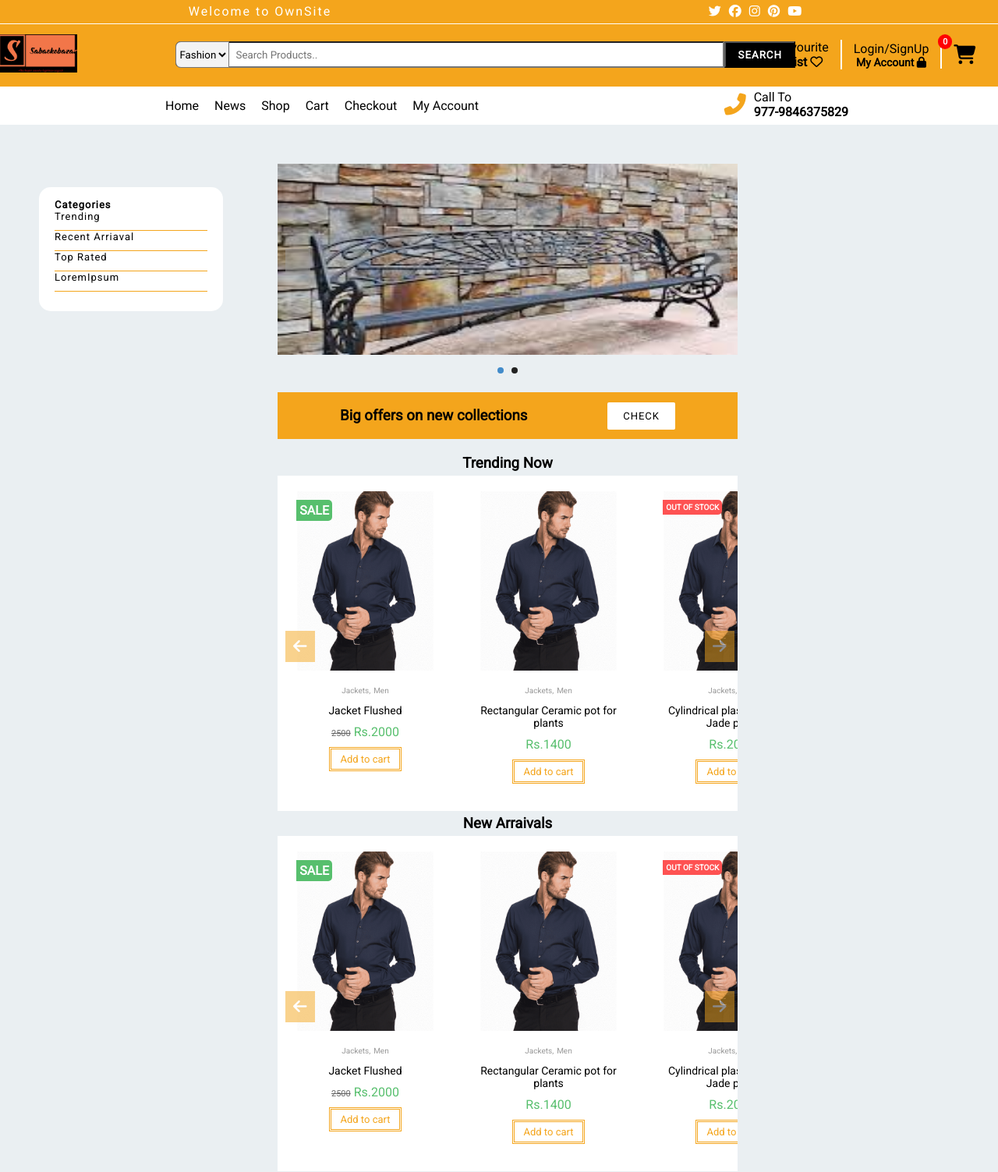
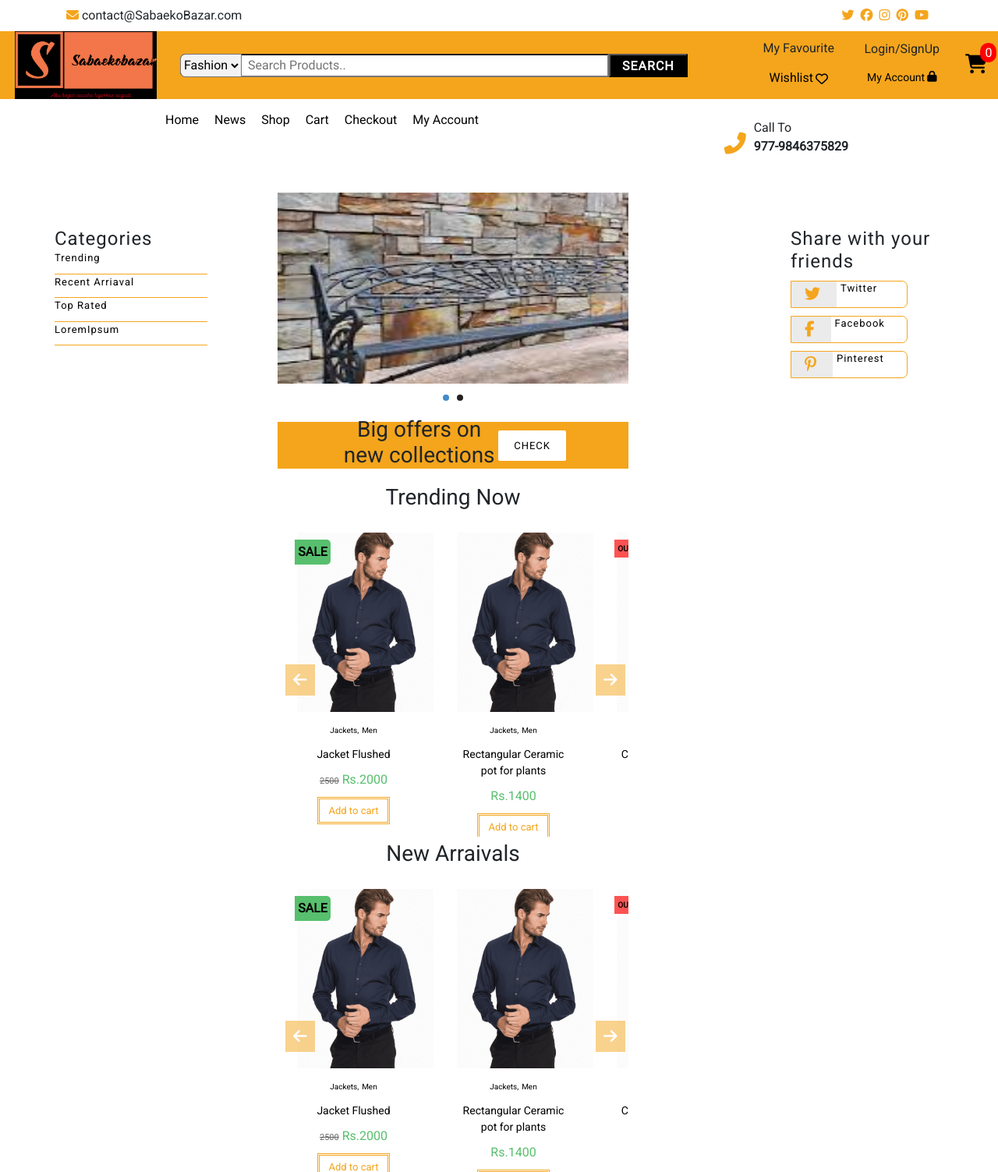
Before and after one commit to RahulRimal/own_site_scratch, a PHP site: page / in a window 1280 px wide. Shown: the top 1503 px of the page at 78% size. Run offline with PHP 8.4, Linux system fonts and the light colour scheme; data comes from the database, SQL or seed files in the repository; some libraries are stand-ins or nearby versions; grey boxes are pictures that could not be loaded.

Commit message:
Adding Boot --> Header completed, starting on nav

```diff
--- a/templates/css/custom.css
+++ b/templates/css/custom.css
@@ -25,8 +25,8 @@
 
 a
 {
-	text-decoration: none;
-	color: black;
+	text-decoration: none!important;
+	color: black!important;
 }
 
 ul
@@ -49,53 +49,16 @@
 
 /* Topbar Starts Here */
 
-
-#topbar
-{
-	width: 100%;
-	height: 30px;
-	line-height: 30px;
-	background: var(--primary-color);
-	border-bottom: 1px solid white;
-}
-
-
-.topbar-contents
-{
-	display: flex;
-	justify-content: space-around;
-	align-items: center;
-	color: white;
-}
-
-
-.topbar-content p
-{
-	letter-spacing: 2px;
-}
-
-
-.topbar-social ul
-{
-	list-style: none;
-	display: flex;
-}
-
 .topbar-social-icons a
 {
-	color: white;
+	color: var(--primary-color)!important;
 }
 
 .topbar-social-icons a:hover
 {
-	color: black
-}
-
-.topbar-social li
-{
-	margin-right: 10px;
-}
-
+	color: black!important;
+	font-size: 20px;
+}
 
 /* Topbar Ends Here */
 
@@ -104,28 +67,10 @@
 
 #header
 {
-	width: 100%;
-	height: 80px;
 	background: var(--primary-color);
 	text-align: center;
 }
 
-.main-header
-{
-	display: flex;
-	justify-content: space-around;
-	align-items: center;
-	padding-top: 13px;
-
-}
-
-.header-logo-section img
-{
-	height: auto;
-	width: 55%;
-	margin-left: -115px;
-}
-
 .header-search-section
 {
 	position: relative;
@@ -135,7 +80,8 @@
 .header-search-section select, .header-search-section button
 {
 	position: absolute;
-	height: 34px;
+	height: 30px;
+	line-height: 15px;
 	top: 0;
 }
 
@@ -167,7 +113,7 @@
 {
 	width: 550px;
 	height: 30px;
-    padding: 0 75px;
+    padding: 0 85px;
 }
 
 .header-search-section input:focus
@@ -175,29 +121,24 @@
 	border-style: inset;
 }
 
+
+.header-breadcrumbs-sectios div a:hover
+{
+	color: white;
+}
+
+.header-breadcrumbs-sectios h5
+{
+	font-size: 16px;
+}
+
+.header-breadcrumbs-sectios h5:hover
+{
+	color: white;
+}
+
 .header-breadcrumbs-sectios
-{
-	float: right;
-	display: flex;
-	justify-content: space-evenly;
-	align-items: center;
-}
-
-.header-breadcrumbs-sectios div
-{
-	padding: 0 15px;
-	border-right: 2px solid white;
-}
-
-.header-breadcrumbs-sectios div a:hover
-{
-	color: white;
-}
-
-.header-breadcrumbs-sectios h5
-{
-	font-size: 16px;
-}
+
 
 .header-account h5
 {
@@ -218,10 +159,10 @@
 .cart-item-count
 {
 	position: absolute;
-    top: 44px;
-    left: 94%;
-	background: red;
-	color: white;
+    top: -15px;
+    left: 65%;
+    background: red;
+    color: white;
     border-radius: 50px;
     padding: 3px 6px;
 }
@@ -269,6 +210,31 @@
 {
 	text-align: left;
 }
+
+
+
+@media only screen and (max-width: 991px)
+{
+	.header-logo-section img
+	{
+		width: 50%;
+		margin: 5px 0;
+	}
+
+	.header-search-section
+	{
+		margin-left: -2%!important;
+	}
+
+	.header-search-section input
+	{
+		width: 288px;
+    height: 30px;
+    padding: 0 0 0 87px;
+	}
+}
+
+
 /* Header Ends Here */
 
 /* Main Sections Starts Here */
--- a/templates/includes/header.php
+++ b/templates/includes/header.php
@@ -1,34 +1,58 @@
 <!DOCTYPE html>
 <html lang="en">
+
 <head>
     <meta charset="UTF-8">
     <meta name="viewport" content="width=device-width, initial-scale=1.0">
     <title>Welcome to OwnSite</title>
 
-  <link rel="stylesheet" href="<?php echo BASE_URI;?>templates/css/custom.css">
+    <link rel="stylesheet" href="<?php echo BASE_URI; ?>templates/css/custom.css">
 
-  <link type="text/css" rel="stylesheet" href="<?php echo BASE_URI;?>templates/css/lightslider.css" />
+    <link type="text/css" rel="stylesheet" href="<?php echo BASE_URI; ?>templates/css/lightslider.css" />
+
+    <!-- Bootstrap CSS -->
+    <link rel="stylesheet" href="<?php echo BASE_URI; ?>templates/css/bootstarp.css">
+
+    <link rel="stylesheet" href="https://stackpath.bootstrapcdn.com/bootstrap/4.5.2/css/bootstrap.min.css" integrity="sha384-JcKb8q3iqJ61gNV9KGb8thSsNjpSL0n8PARn9HuZOnIxN0hoP+VmmDGMN5t9UJ0Z" crossorigin="anonymous">
 
     <script src="https://kit.fontawesome.com/26d4a64054.js" crossorigin="anonymous"></script>
+    <script src="<?php echo BASE_URI; ?>templates/js/ckeditor/ckeditor.js"></script>
 
 </head>
+
 <body>
 
     <!-- Topbar Starts Here -->
 
     <div id="topbar">
-        <div class="topbar-contents">
+        <div class="container">
+            <div class="row">
+                <div class="col-8 col-md-6" style="height: 40px; line-height:40px;">
                     <div class="topbar-content">
-                <p>Welcome to OwnSite</p>
+                        <p><span><i class="fas fa-envelope" style="color: var(--primary-color);"></i></span> contact@SabaekoBazar.com</p>
                     </div>
+                </div>
+                <div class="col-4 col-md-6" style="height: 40px; line-height:40px;">
                     <div class="topbar-social">
-                <ul class="topbar-social-icons">
-                    <a href="#"><li><i class="fab fa-twitter" aria-hidden="true"></i></li></a>
-                    <a href="#"><li><i class="fab fa-facebook" aria-hidden="true"></i></li></a>
-                    <a href="#"><li><i class="fab fa-instagram" aria-hidden="true"></i></li></a>
-                    <a href="#"><li><i class="fab fa-pinterest" aria-hidden="true"></i></li></a>
-                    <a href="#"><li><i class="fab fa-youtube" aria-hidden="true"></i></li></a>
+                        <ul class="topbar-social-icons d-flex justify-content-end">
+                            <a class="mx-1" href="#">
+                                <li><i class="fab fa-twitter" aria-hidden="true"></i></li>
+                            </a>
+                            <a class="mx-1" href="#">
+                                <li><i class="fab fa-facebook" aria-hidden="true"></i></li>
+                            </a>
+                            <a class="mx-1" href="#">
+                                <li><i class="fab fa-instagram" aria-hidden="true"></i></li>
+                            </a>
+                            <a class="mx-1" href="#">
+                                <li><i class="fab fa-pinterest" aria-hidden="true"></i></li>
+                            </a>
+                            <a class="mx-1" href="#">
+                                <li><i class="fab fa-youtube" aria-hidden="true"></i></li>
+                            </a>
                         </ul>
+                    </div>
+                </div>
             </div>
         </div>
     </div>
@@ -39,9 +63,13 @@
     <header id="header">
         <div class="header-content">
             <div class="main-header">
+                <div class="row mx-1 d-flex justify-content-between">
+                    <div class="col-12 col-md-2" style="align-self: center;">
                         <div class="header-logo-section">
-                    <img src="<?php echo BASE_URI;?>images/logoalternate.png" alt="">
+                            <img src="<?php echo BASE_URI; ?>images/logoalternate.png" width="100%" alt="">
                         </div>
+                    </div>
+                    <div class="col-12 col-md-7 d-flex justify-content-start" style="align-self: center;">
                         <div class="header-search-section">
                             <form action="#">
                                 <select name="selectProducts" id="selectProductsFromCategories">
@@ -55,19 +83,29 @@
                                 <button name="headerSearchProductsSubmit">Search</button>
                             </form>
                         </div>
-                <div class="header-breadcrumbs-sectios">
+                    </div>
+                    <div class="col-12 col-md-3 d-flex justify-content-start" style="align-self: center;">
+                        <div class="header-breadcrumbs-sectios my-5 my-md-0 w-100">
+                            <div class="row">
+                                <div class="col-5 col-md-5" style="align-self: center;">
                                     <div class="header-wishlist">
                                         <p>My Favourite</p>
                                         <a href="">
-                            <h5>Wishlist <i aria-hidden="true" class="far fa-heart"></i>
+                                            <h5 class="d-flex justify-content-center">Wishlist<i aria-hidden="true" class="far fa-heart" style="margin: 3px 0 0 3px;"></i>
                                             </h5>
                                         </a>
                                     </div>
+                                </div>
 
+                                <div class="col-5 col-md-5" style="align-self: center;">
                                     <div class="header-account">
                                         <p>Login/SignUp</p>
-                        <a href=""><h5>My Account <i aria-hidden="true" class="fas fa-lock"></i></h5></a>
+                                        <a href="">
+                                            <h5 class="d-flex justify-content-center">My Account <i aria-hidden="true" class="fas fa-lock" style="margin-left:3px"></i></h5>
+                                        </a>
                                     </div>
+                                </div>
+                                <div class="col-2 col-md-2" style="align-self: center;">
                                 <div class="header-cart">
                                     <a href=""><i class="fas fa-shopping-cart"></i>
                                         <h6 class="cart-item-count">0</h6>
@@ -76,16 +114,20 @@
                                 </div>
                             </div>
                         </div>
+                    </div>
+                </div>
+            </div>
+        </div>
     </header>
     <div class="main-nav">
         <div class="nav-content">
             <ul>
-                <li></li><a href="<?php echo BASE_URI;?>">Home</a></li>
-                <li></li><a href="<?php echo BASE_URI;?>blog.php">News</a></li>
-                <li></li><a href="<?php echo BASE_URI;?>store.php">Shop</a></li>
-                <li></li><a href="<?php echo BASE_URI;?>cart.php">Cart</a></li>
-                <li></li><a href="<?php echo BASE_URI;?>checkout.php">Checkout</a></li>
-                <li></li><a href="<?php echo BASE_URI;?>profile.php">My Account</a></li>
+                <li></li><a href="<?php echo BASE_URI; ?>">Home</a></li>
+                <li></li><a href="<?php echo BASE_URI; ?>blog.php">News</a></li>
+                <li></li><a href="<?php echo BASE_URI; ?>store.php">Shop</a></li>
+                <li></li><a href="<?php echo BASE_URI; ?>cart.php">Cart</a></li>
+                <li></li><a href="<?php echo BASE_URI; ?>checkout.php">Checkout</a></li>
+                <li></li><a href="<?php echo BASE_URI; ?>profile.php">My Account</a></li>
             </ul>
         </div>
         <div class="nav-breadcrumbs">
```
Lines whose indentation alone changed are shown as unchanged.
